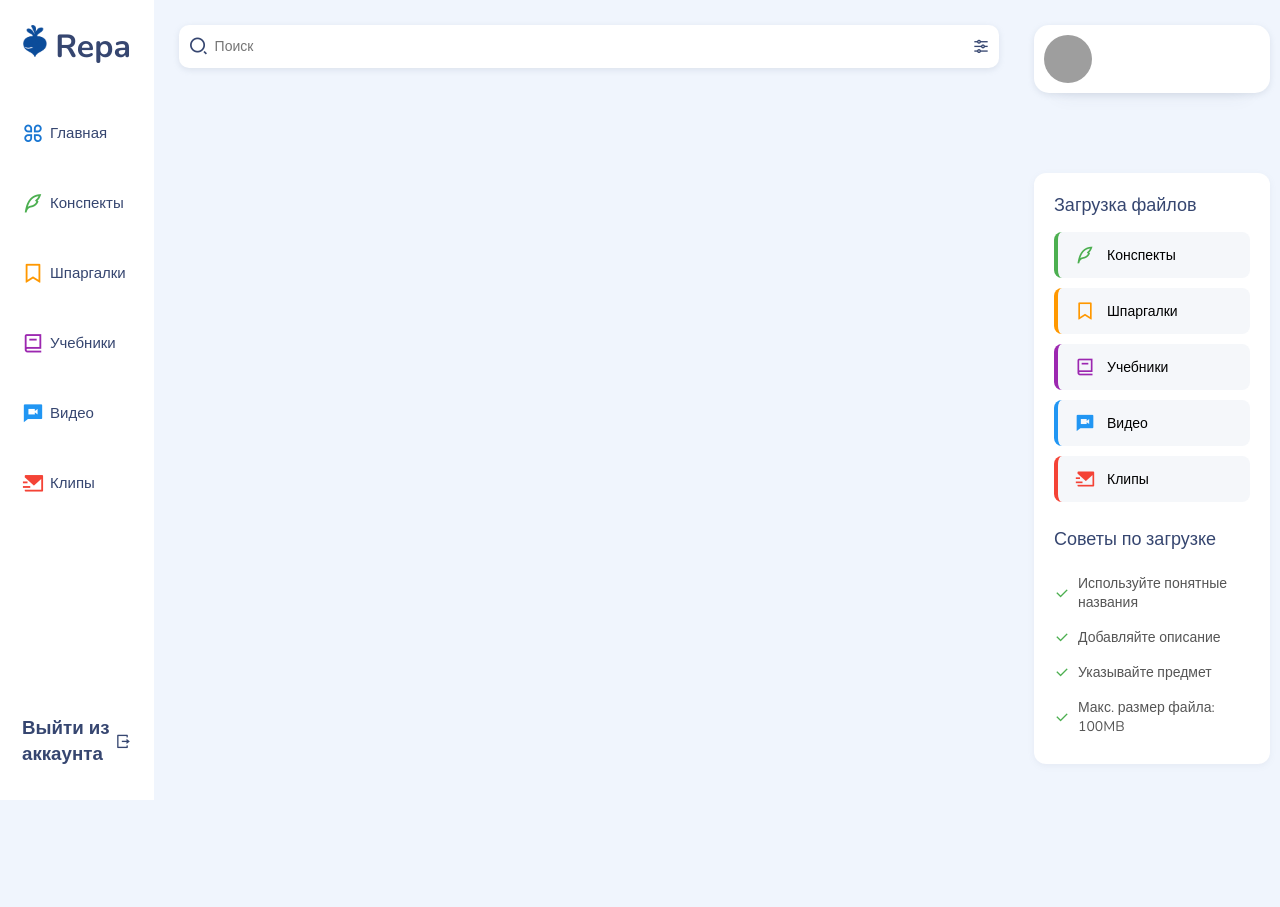
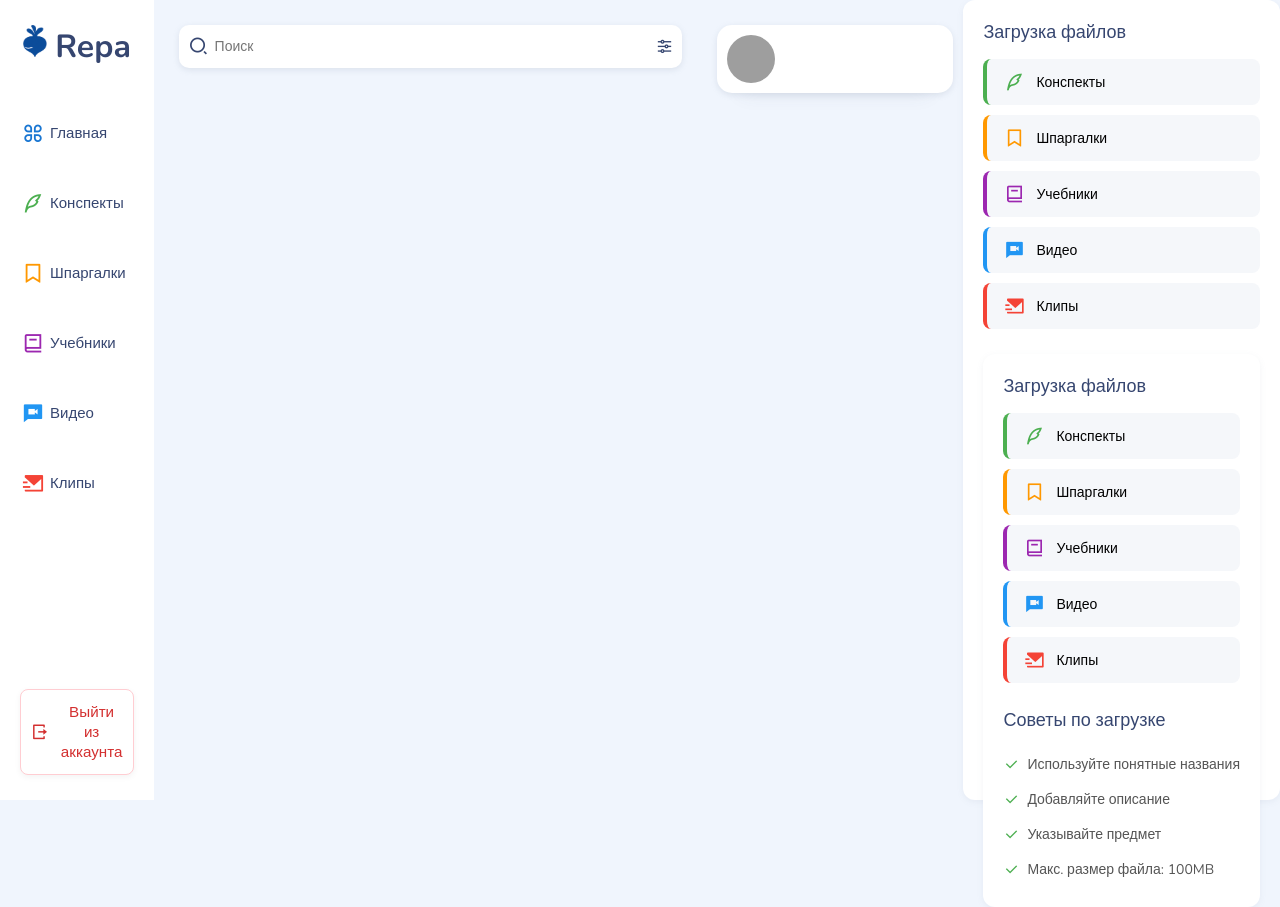
Before and after one commit to JktuJQ/Repa, a Flask app: template frontend/templates/catalog.html in a window 1280 px wide. Before the commit the page ends 800 px from the top, so only its background shows below. Run offline with Flask 3, Linux system fonts and the light colour scheme; the template is opened without the code that fills it, so the values that code supplies are empty; parts of the project's set-up code (start-up, migrations or seed data) failed here and were passed over; grey boxes are pictures that could not be loaded.

Commit message:
Merged conflict

```diff
--- a/frontend/static/css/style.css
+++ b/frontend/static/css/style.css
@@ -3092,3 +3092,57 @@ file-preview-container {
 
 .clips-section .subject-header:after { background: #F44336; }
 .clips-section .subject-count { background: #ffebee; color: #F44336; }
+
+/* Leave Account Button Redesign */
+.sign-out-btn {
+    display: flex;
+    align-items: center;
+    gap: 0.75rem;
+    padding: 0.75rem 1.25rem;
+    border-radius: 8px;
+    background: #fff;
+    color: #d32f2f;
+    border: 1px solid #ffcdd2;
+    font-weight: 500;
+    font-size: 0.95rem;
+    transition: all 0.3s ease;
+    cursor: pointer;
+    margin-top: auto;
+    box-shadow: 0 2px 6px rgba(0,0,0,0.05);
+}
+
+.sign-out-btn:hover {
+    background: #ffebee;
+    transform: translateY(-2px);
+    box-shadow: 0 4px 12px rgba(0,0,0,0.1);
+}
+
+.sign-out-btn i {
+    font-size: 1.1rem;
+    transition: transform 0.3s ease;
+}
+
+.sign-out-btn:hover i {
+    transform: translateX(3px);
+}
+
+/* Positioning in sidebar */
+.left-section .sign-out-btn {
+    width: calc(100% - 20px);
+    margin: 1rem 10px 0;
+    justify-content: center;
+}
+
+/* Responsive adjustments */
+@media (max-width: 992px) {
+    .sign-out-btn {
+        justify-content: center;
+        padding: 0.75rem;
+    }
+    .sign-out-btn span {
+        display: none;
+    }
+    .sign-out-btn i {
+        font-size: 1.25rem;
+    }
+}
--- a/frontend/templates/base_with_header_and_sections.html
+++ b/frontend/templates/base_with_header_and_sections.html
@@ -18,36 +18,43 @@
 {% block left_section %}
 <div class="left-section">
     <div class="sidebar">
-        <h1><a href="{{ url_for('dashboard') }}"><img src="{{ url_for('static', filename='favicon.png') }}" width="24" height="32"><span>&nbsp;Repa</span></a></h1>
-        <a href="{{ url_for('dashboard') }}" class="item {% if request.path.split('/')[-1] == 'dashboard' %}active{% endif %}">
+        <h1><a href="{{ url_for('dashboard') }}"><img src="{{ url_for('static', filename='favicon.png') }}" width="24"
+                                                      height="32"><span>&nbsp;Repa</span></a></h1>
+        <a href="{{ url_for('dashboard') }}"
+           class="item {% if request.path.split('/')[-1] == 'dashboard' %}active{% endif %}">
             <i class="ri-apps-line"></i>
             <h3>Главная</h3>
         </a>
-        <a href="{{ url_for('catalog', file_type='notes') }}" class="item {% if request.path.split('/')[-1] == 'notes' %}active{% endif %}">
+        <a href="{{ url_for('catalog', file_type='notes') }}"
+           class="item {% if request.path.split('/')[-1] == 'notes' %}active{% endif %}">
             <i class="ri-quill-pen-line"></i>
             <h3>Конспекты</h3>
         </a>
-        <a href="{{ url_for('catalog', file_type='cheatsheets') }}" class="item {% if request.path.split('/')[-1] == 'cheatsheets' %}active{% endif %}">
+        <a href="{{ url_for('catalog', file_type='cheatsheets') }}"
+           class="item {% if request.path.split('/')[-1] == 'cheatsheets' %}active{% endif %}">
             <i class="ri-bookmark-line"></i>
             <h3>Шпаргалки</h3>
         </a>
-        <a href="{{ url_for('catalog', file_type='textbooks') }}" class="item {% if request.path.split('/')[-1] == 'textbooks' %}active{% endif %}">
+        <a href="{{ url_for('catalog', file_type='textbooks') }}"
+           class="item {% if request.path.split('/')[-1] == 'textbooks' %}active{% endif %}">
             <i class="ri-book-2-line"></i>
             <h3>Учебники</h3>
         </a>
-        <a href="{{ url_for('catalog', file_type='videos') }}" class="item {% if request.path.split('/')[-1] == 'videos' %}active{% endif %}">
+        <a href="{{ url_for('catalog', file_type='videos') }}"
+           class="item {% if request.path.split('/')[-1] == 'videos' %}active{% endif %}">
             <i class="ri-video-chat-fill"></i>
             <h3>Видео</h3>
         </a>
-        <a href="{{ url_for('catalog', file_type='clips') }}" class="item {% if request.path.split('/')[-1] == 'clips' %}active{% endif %}">
+        <a href="{{ url_for('catalog', file_type='clips') }}"
+           class="item {% if request.path.split('/')[-1] == 'clips' %}active{% endif %}">
             <i class="ri-mail-send-fill"></i>
             <h3>Клипы</h3>
         </a>
     </div>
-        <a class="sign-out item" onclick="window.location.href='{{ url_for('logout') }}'">
-            <h3>Выйти из аккаунта</h3>
+    <button class="sign-out-btn" onclick="window.location.href='{{ url_for('logout') }}'">
         <i class="ri-logout-box-r-line"></i>
-        </a>
+        <span>Выйти из аккаунта</span>
+    </button>
 </div>
 {% endblock %}
 
@@ -64,11 +71,31 @@
             </div>
         </div>
     </div>
-<!-- <div class="clip-preview">
-    <video controls playsinline loop muted autoplay>
-        <source src="{{ url_for('static', filename='./../static/assets/clips/1(0).mp4') }}"/>
-    </video>
-</div> -->
+</div>
+<div class="quick-download-types">
+    <h3>Загрузка файлов</h3>
+    <div class="quick-type-buttons">
+        <a href="/download?chosen=notes" class="quick-type-btn notes" data-type="notes">
+            <i class="ri-quill-pen-line"></i>
+            <span>Конспекты</span>
+        </a>
+        <a href="/download?chosen=cheatsheets" class="quick-type-btn cheatsheets" data-type="cheatsheets">
+            <i class="ri-bookmark-line"></i>
+            <span>Шпаргалки</span>
+        </a>
+        <a href="/download?chosen=textbooks" class="quick-type-btn textbooks" data-type="textbooks">
+            <i class="ri-book-2-line"></i>
+            <span>Учебники</span>
+        </a>
+        <a href="/download?chosen=videos" class="quick-type-btn videos" data-type="videos">
+            <i class="ri-video-chat-fill"></i>
+            <span>Видео</span>
+        </a>
+        <a href="/download?chosen=clips" class="quick-type-btn clips" data-type="clips">
+            <i class="ri-mail-send-fill"></i>
+            <span>Клипы</span>
+        </a>
+    </div>
     <div class="quick-download-types">
         <h3>Загрузка файлов</h3>
         <div class="quick-type-buttons">
```
Lines whose indentation alone changed are shown as unchanged.
